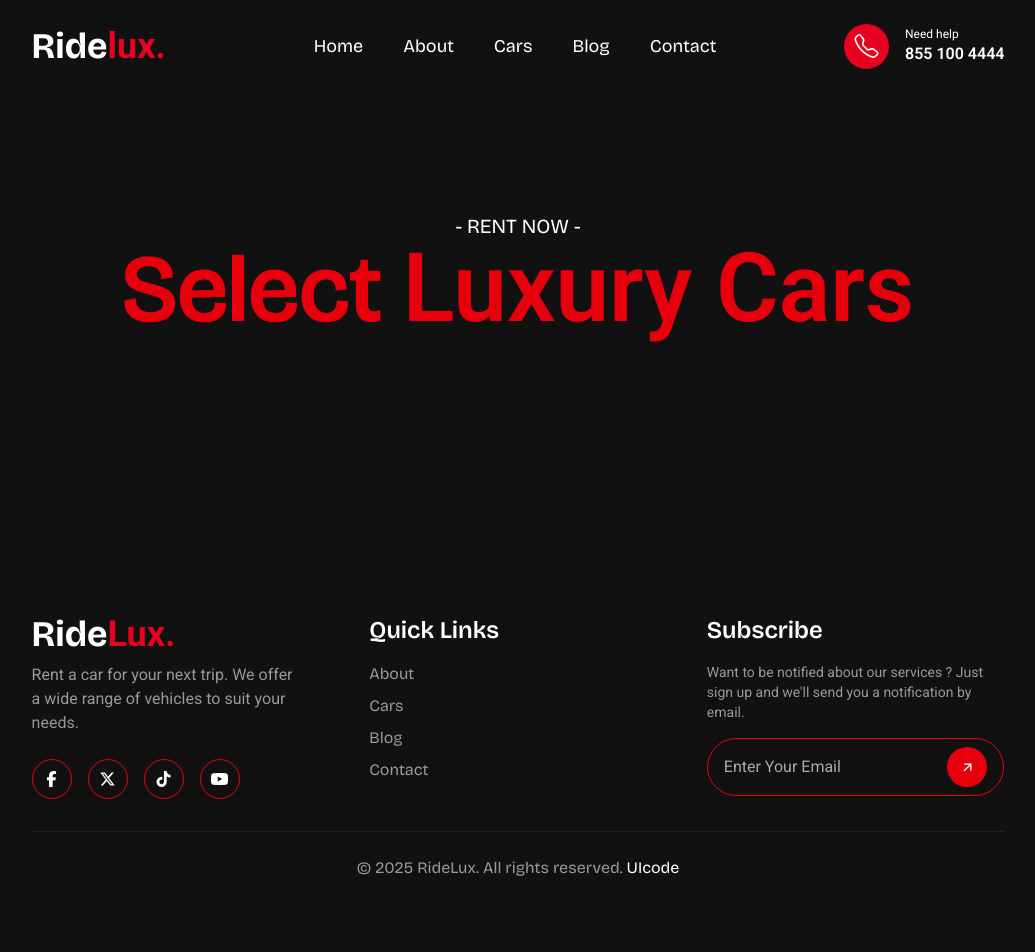
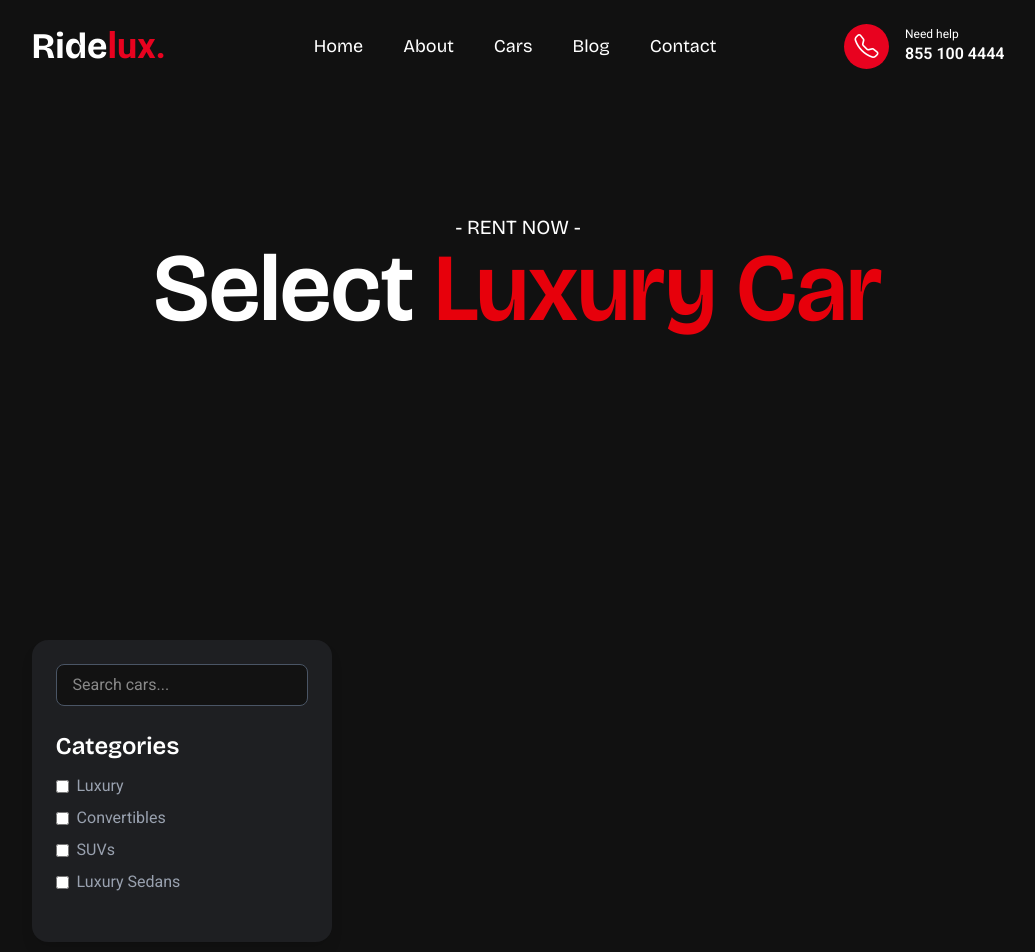
Before and after one commit to Jisap/vite-carrental2-2025, a React (Vite) app: page /cars in a window 1280 px wide. Shown: the top 952 px of the page, without its empty margins (122-1157 px from the left). Before the commit the page ends 904 px from the top, so only its background shows below. Built offline with nearby package versions, Linux system fonts and the light colour scheme.

Commit message:
Enhance Cars page with search functionality and category filtering. Add input for searching cars and checkboxes for selecting categories, improving user experience and interactivity.

```diff
--- a/src/Pages/Cars.jsx
+++ b/src/Pages/Cars.jsx
@@ -67,12 +67,43 @@ const Cars = () => {
           </h6>
 
           <h1 className='text-4xl lg:text-5xl xl:text-8xl font-semibold font-bricolage text-red-600'>
-            Select <span>Luxury Cars</span>
+            <span className='text-white font-bricolage'>Select</span> Luxury Car
           </h1>
         </div>
       </div>
 
+      <div className='flex flex-col-reverse md:flex-row gap-8 lg:px-[12%] px-[8%] py-[50px] lg:py-[90px]'>
+        <div className='w-full sticky top-0 md:w-[300px] bg-[#1e1f22] rounded-2xl p-6 shadow-lg animate-side-left h-full'>
+          <div className='mb-6'>
+            <input
+              type='text'
+              placeholder='Search cars...'
+              value={searchTerm}
+              onChange={(e) => setSearchTerm(e.target.value)}
+              className='w-full px-4 py-2 rounded-lg bg-[#121212] text-white border border-gray-600 outline-none'
+            />
+          </div>
 
+          <div className='mb-6'>
+            <h4 className='font-semibold font-bricolage text-white text-2xl mb-3'>
+              Categories
+            </h4>
+
+            <ul className='text-md space-y-2 text-gray-400'>
+              {categories.map((cat) => (
+                <li key={cat} className='flex items-center gap-2'>
+                  <input
+                    type='checkbox'
+                    checked={selectedCategories.includes(cat)}
+                    onChange={() => handleCheckboxChange(cat, selectedCategories, setSelectedCategories)}
+                  />
+                  <span className='hover:text-white transition-colors duration-300'>{cat}</span>
+                </li>
+              ))}
+            </ul>
+          </div>
+        </div>
+      </div>
     </>
   )
 }
```
